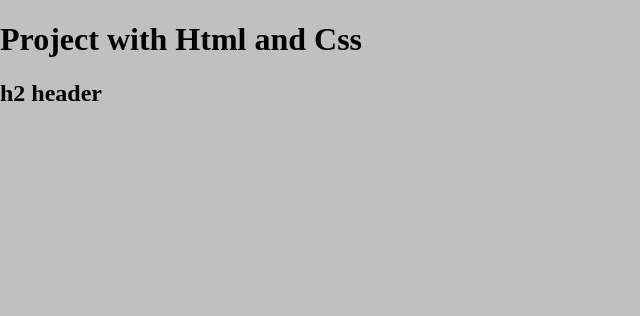
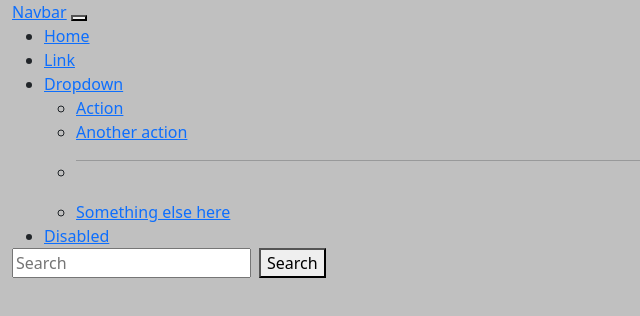
Before and after one commit to ApiradeeH/Project, a website: page index.html in a window 1280 px wide. Shown: the whole page, without its empty margins (0-640 px from the left). Drawn offline with nearby package versions, Linux system fonts and the light colour scheme.

Commit message:
bootstrap added

```diff
--- a/index.html
+++ b/index.html
@@ -4,11 +4,52 @@
     <meta charset="UTF-8">
     <meta http-equiv="X-UA-Compatible" content="IE=edge">
     <meta name="viewport" content="width=device-width, initial-scale=1.0">
+    <!-- link bootstrap:first way -->
+    <!-- <link href="https://cdn.jsdelivr.net/npm/bootstrap@5.3.0-alpha1/dist/css/bootstrap.min.css" rel="stylesheet" integrity="sha384-GLhlTQ8iRABdZLl6O3oVMWSktQOp6b7In1Zl3/Jr59b6EGGoI1aFkw7cmDA6j6gD" crossorigin="anonymous"> -->
+
+    <!-- second way better way -->
+    <link rel="stylesheet" href="./node_modules/bootstrap/dist/css/bootstrap-reboot.min.css">
+    <link rel="stylesheet" href="style.css">
     <title>Document</title>
-    <link rel="stylesheet" href="style.css">
+
 </head>
 <body>
-    <h1>Project with Html and Css</h1>
-    <h2>h2 header</h2>
+   <!-- nav from bootstrap -->
+   <nav class="navbar navbar-expand-lg bg-body-tertiary">
+    <div class="container-fluid">
+      <a class="navbar-brand" href="#">Navbar</a>
+      <button class="navbar-toggler" type="button" data-bs-toggle="collapse" data-bs-target="#navbarSupportedContent" aria-controls="navbarSupportedContent" aria-expanded="false" aria-label="Toggle navigation">
+        <span class="navbar-toggler-icon"></span>
+      </button>
+      <div class="collapse navbar-collapse" id="navbarSupportedContent">
+        <ul class="navbar-nav me-auto mb-2 mb-lg-0">
+          <li class="nav-item">
+            <a class="nav-link active" aria-current="page" href="#">Home</a>
+          </li>
+          <li class="nav-item">
+            <a class="nav-link" href="#">Link</a>
+          </li>
+          <li class="nav-item dropdown">
+            <a class="nav-link dropdown-toggle" href="#" role="button" data-bs-toggle="dropdown" aria-expanded="false">
+              Dropdown
+            </a>
+            <ul class="dropdown-menu">
+              <li><a class="dropdown-item" href="#">Action</a></li>
+              <li><a class="dropdown-item" href="#">Another action</a></li>
+              <li><hr class="dropdown-divider"></li>
+              <li><a class="dropdown-item" href="#">Something else here</a></li>
+            </ul>
+          </li>
+          <li class="nav-item">
+            <a class="nav-link disabled">Disabled</a>
+          </li>
+        </ul>
+        <form class="d-flex" role="search">
+          <input class="form-control me-2" type="search" placeholder="Search" aria-label="Search">
+          <button class="btn btn-outline-success" type="submit">Search</button>
+        </form>
+      </div>
+    </div>
+  </nav>
 </body>
 </html>
--- a/style.css
+++ b/style.css
@@ -1,3 +1,5 @@
+@import url("./node_modules/bootstrap/dist/css/bootstrap-grid.min.css");
+
 body{
     margin: 0;
     background-color: silver;
```
Also changed, not shown: package.json (added, +15 -0 lines), 2 other files.
